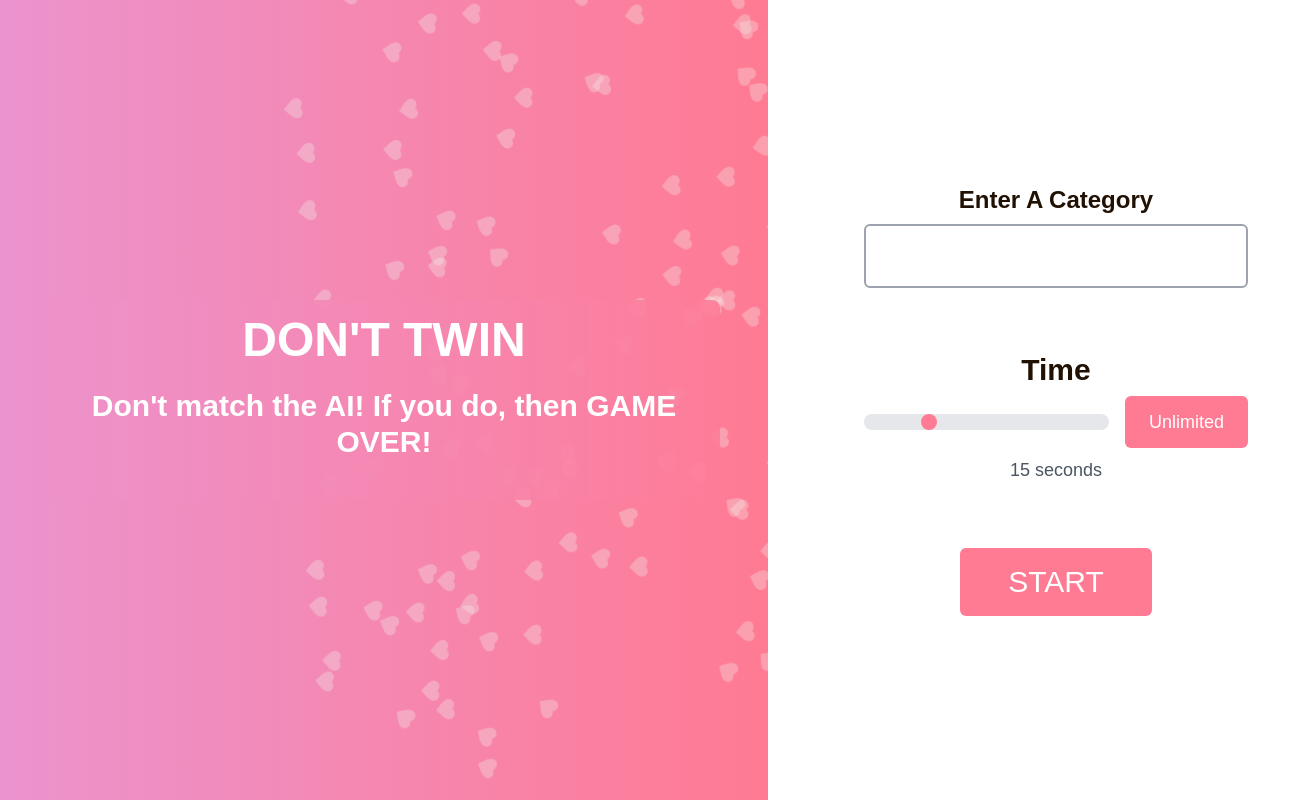
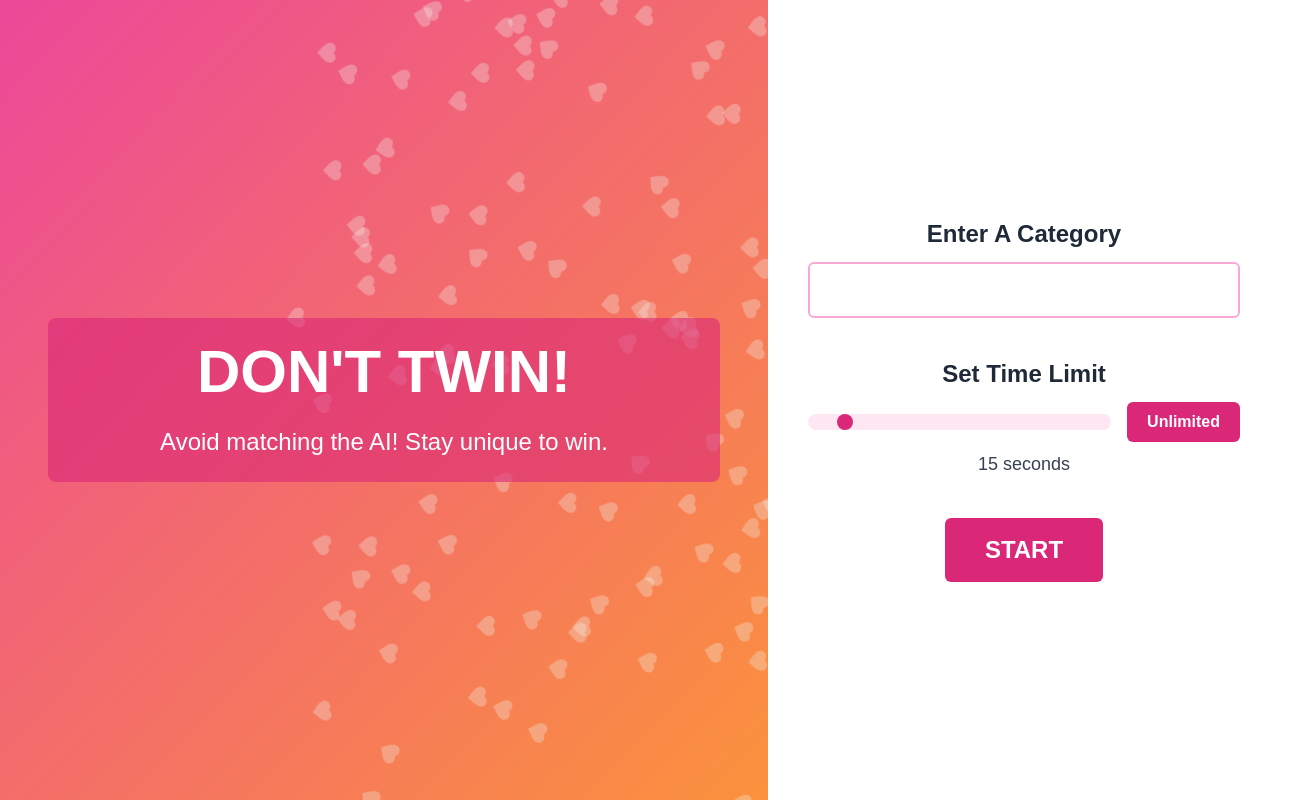
Before and after one commit to AshleyJoyE/DontTwin, a Next.js app in the folder Frontend/frontend/: page / in a window 1280 px wide. Shown: the whole page, 1312 px wide, since content can reach past the window. Built offline with nearby package versions, Linux system fonts and the light colour scheme.

Commit message:
Changed front end

```diff
--- a/Frontend/frontend/src/app/game/page.js
+++ b/Frontend/frontend/src/app/game/page.js
@@ -2,6 +2,15 @@
 import { useRouter, useSearchParams } from 'next/navigation';
 import { useState, useEffect, Suspense } from 'react';
 
+// Add these constants at the top of the file, outside of any component
+const HEART_COUNT = 200;
+const heartPositions = [...Array(HEART_COUNT)].map(() => ({
+  left: Math.random() * 100,
+  top: Math.random() * 100,
+  translateX: Math.random() * 100 - 50,
+  translateY: Math.random() * 100 - 50,
+  duration: Math.random() * 10 + 15,
+}));
 
 export default function GamePage() {
   return (
@@ -35,6 +44,11 @@ function GameContent() {
   const [loadedQuestion, setLoadedQuestion] = useState('');
   const [pastQuestions, setPastQuestions] = useState([]);
   const apiKey = process.env.NEXT_PUBLIC_MODEL_API;
+
+  // Add this function to clean the question text
+  const cleanQuestionText = (text) => {
+    return text.replace(/[^\w\s.,!?'-]/g, '').trim();
+  };
 
   const loadQuestion = async (categoryValue) => {
     setTimerStarted(false);
@@ -74,7 +88,7 @@ function GameContent() {
         }),
       });
       const response = await result.json()
-      const question = response.choices[0].message.content
+      const question = cleanQuestionText(response.choices[0].message.content);
 
       // Save question to past questions
       setPastQuestions(prev => [...prev, question]);
@@ -239,6 +253,13 @@ function GameContent() {
     }
   };
 
+  // Add this handler for the Enter key
+  const handleKeyPress = (e) => {
+    if (e.key === 'Enter' && !showAnswers && !isLoading && userAnswer.trim()) {
+      submitAnswer();
+    }
+  };
+
   useEffect(() => {
     // Get values from URL parameters
     const categoryParam = searchParams.get('category');
@@ -321,51 +342,58 @@ function GameContent() {
   };
 
   return (
-    <div className="flex flex-col items-center justify-center h-screen bg-gradient-to-r from-[hsla(320,69%,75%,1)] to-[hsla(349,100%,74%,1)] p-8 relative overflow-hidden">
+    <div className="flex flex-col items-center justify-center min-h-screen bg-gradient-to-br from-pink-500 to-orange-400 p-4 md:p-10 relative overflow-hidden">
+      <script async src="https://pagead2.googlesyndication.com/pagead/js/adsbygoogle.js?client=ca-pub-4565553802835245"
+     crossorigin="anonymous"></script>
       {/* Heart Background */}
       <div className="absolute inset-0">
-        {[...Array(200)].map((_, i) => (
+        {heartPositions.map((heart, i) => (
           <div
             key={i}
             className="absolute w-[30vw] h-[30vh] bg-[#f0f4ef]/30"
             style={{
               clipPath: "path('M12 21.35l-1.45-1.32C5.4 15.36 2 12.28 2 8.5 2 5.42 4.42 3 7.5 3c1.74 0 3.41.81 4.5 2.09C13.09 3.81 14.76 3 16.5 3 19.58 3 22 5.42 22 8.5c0 3.78-3.4 6.86-8.55 11.54L12 21.35z')",
-              animation: `float ${Math.random() * 10 + 15}s linear infinite`,
-              left: `${Math.random() * 100}%`,
-              top: `${Math.random() * 100}%`,
+              animation: `float${i} ${heart.duration}s linear infinite`,
+              left: `${heart.left}%`,
+              top: `${heart.top}%`,
             }}
           />
         ))}
       </div>
       <style jsx>{`
-        @keyframes float {
+        ${heartPositions.map((heart, i) => `
+          @keyframes float${i} {
             0% { transform: translate(0, 0) rotate(0deg); }
-          50% { transform: translate(${Math.random() * 100 - 50}px, ${Math.random() * 100 - 50}px) rotate(180deg); }
+            50% { transform: translate(${heart.translateX}px, ${heart.translateY}px) rotate(180deg); }
             100% { transform: translate(0, 0) rotate(360deg); }
           }
+        `).join('\n')}
       `}</style>
 
       {/* Game Content */}
-      <div className="relative z-20 flex flex-row w-full h-full">
-        {/* Left Column */}
-        <div className="w-[40vw] flex flex-col justify-center p-8">
-          <h1 className="text-5xl font-bold mb-4 text-black">DON'T TWIN!</h1>
-          <h2 className="text-lg font-bold">High Score ({category}): {highScore}</h2>
-          <div className="text-xl text-2xl font-semibold mb-6">Current Score: {score}</div>
-          <div className="text-xl text-2xl text-black font-semibold mb-6">You Get 1 Point For Each Round You Survive! </div>
+      <div className="relative z-20 flex flex-col lg:flex-row w-full h-full gap-8 max-w-6xl">
 
+        {/* Left Column - Added Overlay for Better Contrast */}
+        <div className="w-full lg:w-[35%] relative flex flex-col justify-center items-center text-white text-center p-6 md:p-10">
+          <div className="absolute inset-0 bg-pink-900/40 rounded-lg"></div>
+          <div className="relative z-10">
+            <h1 className="text-5xl md:text-6xl font-extrabold mb-6">DON'T TWIN!</h1>
+            <h2 className="text-lg md:text-2xl font-semibold">High Score: {highScore}</h2>
+            <p className="text-xl md:text-2xl font-light mb-8">Current Score: {score}</p>
             <button
               onClick={() => router.push('/')}
-            className="px-6 py-2 bg-black text-white rounded-md hover:bg-gray-800 transition mb-8 text-xl border-2 border-black"
+              className="px-6 py-3 bg-orange-200 text-pink-900 font-bold text-xl rounded-md hover:bg-orange-300 transition border border-orange-400 w-full md:w-auto"
             >
               NEW GAME
             </button>
           </div>
-        {/* Right Column */}
-        <div className="w-[60vw] h-full p-8">
-           {/* Question */}
-          <div className="w-full h-full bg-white/90 rounded-lg p-8 flex flex-col items-center justify-center max-w-3xl mx-auto">
-            <h2 className="text-3xl mb-8 text-black font-semibold text-center">
+        </div>
+
+        {/* Right Column - Game Interaction */}
+        <div className="w-full lg:w-[65%] bg-white/90 rounded-lg p-6 md:p-10 flex flex-col items-center shadow-lg border border-pink-200">
+
+          {/* Question Box */}
+          <h2 className="text-xl md:text-3xl mb-6 text-gray-900 font-semibold text-center">
             {isLoading ? (
               <span>Loading{'.'.repeat(dotCount)}</span>
             ) : (
@@ -373,136 +401,89 @@ function GameContent() {
             )}
           </h2>
 
-            {/* Timer */}
+          {/* Timer Bar */}
           {maxTime !== -1 && time >= 0 && (
-              <div className="w-3/4 h-4 bg-gray-200 rounded-full mb-4">
+            <div className="w-full md:w-3/4 h-4 bg-gray-300 rounded-full mb-4">
               <div
-                  className="h-full bg-[#FF7B93] rounded-full transition-all duration-1000"
-                  style={{width: `${(time/maxTime) * 100}%`}}
+                className="h-full bg-pink-700 rounded-full transition-all duration-1000"
+                style={{ width: `${(time / maxTime) * 100}%` }}
               />
             </div>
           )}
-
-            {/* Unlimited time */}
-            <div className="mb-8 text-xl text-black font-bold">
+          <div className="mb-6 text-lg md:text-xl text-gray-900 font-bold">
             {maxTime === -1 ? 'UNLIMITED TIME' : time >= 0 ? `${time} seconds left` : '0 seconds left'}
           </div>
 
+          {/* Answer Input & AI Display */}
+          <div className="flex flex-col md:flex-row w-full max-w-2xl justify-center gap-8 md:gap-12">
 
-            <div className="flex w-full max-w-2xl justify-center gap-12">
-              <div className="flex-1 flex flex-col items-center border-r border-black pr-8">
-                <div className="mb-4 text-xl font-semibold text-black">You</div>
-                <div className="mb-4">
-                  <svg className="w-12 h-12 text-[#FF7B93]" viewBox="0 0 24 24">
-                    <path fill="currentColor" d="M12 4a4 4 0 014 4 4 4 0 01-4 4 4 4 0 01-4-4 4 4 0 014-4m0 10c4.42 0 8 1.79 8 4v2H4v-2c0-2.21 3.58-4 8-4z"/>
-                  </svg>
-                </div>
-                <div className="flex flex-col items-center gap-4 w-full">
+            {/* Player Section */}
+            <div className="flex-1 flex flex-col items-center bg-white rounded-lg p-6 shadow-md border border-pink-200">
+              <div className="mb-4 text-xl font-semibold text-gray-900">You</div>
               <input
                 type="text"
                 value={userAnswer}
                 onChange={(e) => setUserAnswer(e.target.value)}
-                    onKeyDown={(e) => {
-                      if (e.key === 'Enter' && !showAnswers && !isLoading) {
-                        submitAnswer();
-                      }
-                    }}
-                    className="w-full border-2 border-gray-300 rounded-md p-3 text-black"
+                onKeyPress={handleKeyPress}
+                className="w-full border-2 border-pink-300 rounded-md p-3 text-gray-900 text-lg"
                 placeholder="Enter your answer"
                 disabled={showAnswers || isLoading}
               />
               <button
                 onClick={submitAnswer}
-                    className="px-6 py-3 bg-[#FF7B93] text-white rounded-md hover:bg-gray-800 transition w-full"
+                className="mt-4 px-6 py-3 bg-pink-600 text-white font-bold rounded-md hover:bg-pink-700 transition w-full"
                 disabled={showAnswers || isLoading}
               >
                 Submit
               </button>
             </div>
-                {showAnswers && userAnswer && <div className="mt-4 text-black font-bold">Your answer: {userAnswer}</div>}
-              </div>
 
-              {/* Right Column */}
-              <div className="flex-1 flex flex-col items-center pl-8">
-                <div className="mb-4 text-xl font-semibold text-black">AI</div>
-                <div className="mb-4">
-                  <svg className="w-12 h-12 text-[#FF7B93]" viewBox="0 0 24 24">
-                    <path fill="currentColor" d="M20 18c1.1 0 2-.9 2-2V6c0-1.1-.9-2-2-2H4c-1.1 0-2 .9-2 2v10c0 1.1.9 2 2 2H0v2h24v-2h-4zM4 6h16v10H4V6z"/>
-                  </svg>
-                </div>
-                <div className="flex-1 flex items-center justify-center">
-                  {!showAnswers && (
-                    <span className="text-5xl text-black">
-                      {'.'.repeat(dotCount)}
-                    </span>
-                  )}
-                </div>
-                {showAnswers && aiAnswer && <div className="text-black font-bold">AI's Answer: {aiAnswer}</div>}
+            {/* AI Section */}
+            <div className="flex-1 flex flex-col items-center bg-white rounded-lg p-6 shadow-md border border-pink-200">
+              <div className="mb-4 text-xl font-semibold text-gray-900">AI</div>
+              {showAnswers && aiAnswer && <div className="text-gray-900 font-bold">AI's Answer: {aiAnswer}</div>}
             </div>
           </div>
 
-            {/* Game Status Messages */}
-            {gameStatus === 'invalid' && (
-              <div className="mt-8 text-center">
-                <p className="text-red-600 text-xl font-bold mb-4">You entered an invalid answer! Game over!</p>
-                <p className="text-gray-600 text-lg mb-4">If you were right and didn't match the AI, use the override button to keep going, but be honest please!</p>
-                <div className="flex gap-4 justify-center">
+          {/* GAME FEEDBACK MESSAGE (Muted Colors) */}
+          {gameStatus && (
+            <div className={`mt-6 px-6 py-4 rounded-md text-center text-lg font-bold transition-all duration-500 ${
+              gameStatus === 'matched' ? "bg-pink-900 text-white" :
+              gameStatus === 'survived' ? "bg-orange-500 text-white" :
+              "bg-pink-700 text-white"
+            }`}>
+              {gameStatus === 'matched' && "You matched the AI! Game Over!"}
+              {gameStatus === 'survived' && "You survived! +1 Point!"}
+              {gameStatus === 'invalid' && "Invalid answer! Try Again!"}
+              {gameStatus === 'timeout' && "Time's up! Game Over!"}
+            </div>
+          )}
+
+          {/* Next Round / Restart / Override Buttons (Different Shades of Pink) */}
+          <div className="flex gap-4 mt-6">
+            {gameStatus === 'survived' && (
+              <button
+                onClick={handleNextRound}
+                className="px-6 py-2 bg-orange-500 text-white rounded-md hover:bg-orange-600 transition"
+              >
+                Next Round
+              </button>
+            )}
+            {(gameStatus === 'matched' || gameStatus === 'invalid' || gameStatus === 'timeout') && (
               <button
                 onClick={() => window.location.reload()}
-                    className="px-6 py-2 bg-black text-white rounded-md hover:bg-[#FF7B94] transition"
+                className="px-6 py-2 bg-pink-600 text-white rounded-md hover:bg-pink-700 transition"
               >
                 Play Again
               </button>
+            )}
+            {(gameStatus === 'invalid' || gameStatus === 'matched') && (
               <button
                 onClick={handleOverride}
-                    className="px-6 py-2 bg-[#FF7B93] text-white rounded-md hover:bg-[#FF7B94] transition"
+                className="px-6 py-2 bg-pink-500 text-white rounded-md hover:bg-pink-600 transition"
               >
                 Override
               </button>
-                </div>
-              </div>
-            )}
-            {gameStatus === 'matched' && (
-              <div className="mt-8 text-center">
-                <p className="text-red-600 text-xl font-bold mb-4">You matched the AI! Game over!</p>
-                <p className="text-gray-600 text-lg mb-4">If you were right and didn't match the AI, use the override button to keep going, but be honest please!</p>
-                <div className="flex gap-4 justify-center">
-                  <button
-                    onClick={() => window.location.reload()}
-                    className="px-6 py-2 bg-black text-white rounded-md hover:bg-[#FF7B94] transition"
-                  >
-                    Play Again
-                  </button>
-                  <button
-                    onClick={handleOverride}
-                    className="px-6 py-2 bg-[#FF7B93] text-white rounded-md hover:bg-[#FF7B94] transition"
-                  >
-                    Override
-                  </button>
-                </div>
-              </div>
-            )}
-            {gameStatus === 'survived' && (
-              <div className="mt-8 text-center">
-                <p className="text-green-600 text-xl font-bold mb-4">You survived! Plus one point!</p>
-                <button
-                  onClick={handleNextRound}
-                  className="px-6 py-2 bg-[#FF7B93] text-white rounded-md hover:bg-[#FF7B94] transition"
-                >
-                  Next Round
-                </button>
-              </div>
-            )}
-            {gameStatus === 'timeout' && (
-              <div className="mt-8 text-center">
-                <p className="text-red-600 text-xl font-bold mb-4">Time's up! Game Over!</p>
-                <button
-                    onClick={() => window.location.reload()}
-                    className="px-6 py-2 bg-black text-white rounded-md hover:bg-[#FF7B94] transition"
-                >
-                    Play Again
-                </button>
-              </div>
             )}
           </div>
         </div>
--- a/Frontend/frontend/src/app/page.js
+++ b/Frontend/frontend/src/app/page.js
@@ -2,108 +2,125 @@
 
 import { useRouter } from 'next/navigation';
 import { useState } from 'react';
+
+// Add heart animation constants
+const HEART_COUNT = 200;
+const heartPositions = [...Array(HEART_COUNT)].map(() => ({
+  left: Math.random() * 100,
+  top: Math.random() * 100,
+  translateX: Math.random() * 100 - 50,
+  translateY: Math.random() * 100 - 50,
+  duration: Math.random() * 10 + 15,
+}));
 
 export default function Home() {
   const router = useRouter();
   const [errorMessage, setErrorMessage] = useState('');
 
   return (
-<div className="flex flex-row items-center  min-h-screen bg-white">
-  <div className="flex flex-row space-x-8">
-    <div className="bg-gradient-to-r from-[hsla(320,69%,75%,1)] to-[hsla(349,100%,74%,1)] p-12 w-[60vw] h-[100vh] flex flex-col items-center justify-center relative overflow-hidden">
+    <div className="flex flex-col lg:flex-row min-h-screen bg-white">
+      <script async src="https://pagead2.googlesyndication.com/pagead/js/adsbygoogle.js?client=ca-pub-4565553802835245"
+     crossorigin="anonymous"></script>
+      {/* Left section - Pink-Orange gradient background with animated hearts */}
+      <div className="w-full lg:w-[60vw] bg-gradient-to-br from-pink-500 to-orange-400 p-4 md:p-12 min-h-[50vh] lg:h-screen flex flex-col items-center justify-center relative overflow-hidden">
+
+        {/* Heart Background */}
         <div className="absolute inset-0">
-        {[...Array(200)].map((_, i) => (
+          {heartPositions.map((heart, i) => (
             <div
               key={i}
               className="absolute w-[30vw] h-[30vh] bg-[#f0f4ef]/30"
               style={{
                 clipPath: "path('M12 21.35l-1.45-1.32C5.4 15.36 2 12.28 2 8.5 2 5.42 4.42 3 7.5 3c1.74 0 3.41.81 4.5 2.09C13.09 3.81 14.76 3 16.5 3 19.58 3 22 5.42 22 8.5c0 3.78-3.4 6.86-8.55 11.54L12 21.35z')",
-              animation: `float ${Math.random() * 10 + 15}s linear infinite`,
-              left: `${Math.random() * 100}%`,
-              top: `${Math.random() * 100}%`,
+                animation: `float${i} ${heart.duration}s linear infinite`,
+                left: `${heart.left}%`,
+                top: `${heart.top}%`,
               }}
             />
           ))}
         </div>
+
         <style jsx>{`
-        @keyframes float {
+          ${heartPositions.map((heart, i) => `
+            @keyframes float${i} {
               0% { transform: translate(0, 0) rotate(0deg); }
-          50% { transform: translate(${Math.random() * 100 - 50}px, ${Math.random() * 100 - 50}px) rotate(180deg); }
+              50% { transform: translate(${heart.translateX}px, ${heart.translateY}px) rotate(180deg); }
               100% { transform: translate(0, 0) rotate(360deg); }
             }
+          `).join('\n')}
         `}</style>
-      <div className="relative z-20 rounded-lg p-4 bg-gradient-to-r from-[hsla(323,72%,75%,1)] to-[hsla(347,97%,74%,1)]/90"
-      >
-        <h1 className="text-5xl font-semibold text-white mb-6 text-center">DON'T TWIN</h1>
-        <h2 className="text-3xl font-semibold text-white mb-6 text-center">Don't match the AI! If you do, then GAME OVER! </h2>
+
+        <div className="relative z-20 rounded-lg p-6 bg-pink-600/60 w-full max-w-2xl mx-auto text-center">
+          <h1 className="text-4xl md:text-6xl font-extrabold text-white mb-6">DON'T TWIN!</h1>
+          <h2 className="text-lg md:text-2xl text-white font-light">Avoid matching the AI! Stay unique to win.</h2>
         </div>
       </div>
-    <div className="flex flex-col items-center space-y-16 justify-center items-center w-[40vw]">
-      {/* Category Field */}
-      <div className="flex flex-col items-start w-96 items-center">
-        <label
-          className="text-2xl font-semibold text-[#211103] mb-2"
-          htmlFor="category"
-        >
+
+      {/* Right section - Game Controls */}
+      <div className="w-full lg:w-[40vw] p-6 md:p-10 flex flex-col items-center justify-center space-y-10">
+
+        {/* Category Input */}
+        <div className="flex flex-col items-center w-full max-w-md">
+          <label className="text-xl md:text-2xl font-semibold text-gray-800 mb-3" htmlFor="category">
             Enter A Category
           </label>
           <input
             id="category"
             type="text"
-          className="border-2 border-gray-400 rounded-md px-6 py-4 text-xl text-black w-full focus:outline-none focus:border-[#FF7B93]"
+            className="border-2 border-pink-300 rounded-md px-5 py-3 text-lg text-black w-full focus:outline-none focus:border-pink-500"
+            onKeyDown={(e) => {
+              if (e.key === 'Enter') {
+                const category = e.target.value.trim();
+                const time = document.getElementById('time').value;
+
+                if (!category) {
+                  setErrorMessage("Please enter a category");
+                  return;
+                }
+
+                const timeValue = time === '60' ? -1 : parseInt(time);
+                router.push(`/game?category=${encodeURIComponent(category)}&time=${timeValue}`);
+              }
+            }}
           />
           {errorMessage && (
-          <p className="text-xl font-bold text-red-700">{errorMessage}</p>
+            <p className="text-red-500 mt-2">{errorMessage}</p>
           )}
         </div>
 
-      {/* Time Field */}
-      <div className="flex flex-col items-start w-96 items-center">
-        <label
-          className="text-3xl font-semibold text-[#211103] mb-2"
-          htmlFor="time"
-        >
-          Time
+        {/* Timer Control */}
+        <div className="flex flex-col items-center w-full max-w-md">
+          <label className="text-xl md:text-2xl font-semibold text-gray-800 mb-3" htmlFor="time">
+            Set Time Limit
           </label>
           <div className="flex items-center w-full gap-4">
             <input
               id="time"
               type="range"
-            min="0"
+              min="10"
               max="60"
               defaultValue={15}
               onChange={(e) => {
-              const timeDisplay = document.getElementById('timeDisplay');
-              const unlimitedBtn = document.getElementById('unlimitedBtn');
-              unlimitedBtn.classList.remove('animate-pulse', 'bg-[#FF7B93]');
-              unlimitedBtn.classList.add('bg-[#FF7B93]');
-              timeDisplay.textContent = `${e.target.value} seconds`;
+                document.getElementById('timeDisplay').textContent = `${e.target.value} seconds`;
               }}
-            className="w-full h-4 bg-gray-200 rounded-lg appearance-none cursor-pointer [&::-webkit-slider-thumb]:appearance-none [&::-webkit-slider-thumb]:h-4 [&::-webkit-slider-thumb]:w-4 [&::-webkit-slider-thumb]:rounded-full [&::-webkit-slider-thumb]:bg-[#FF7B93]"
+              className="w-full h-4 bg-pink-100 rounded-full appearance-none cursor-pointer focus:outline-none
+              [&::-webkit-slider-thumb]:appearance-none [&::-webkit-slider-thumb]:h-4 [&::-webkit-slider-thumb]:w-4 [&::-webkit-slider-thumb]:rounded-full [&::-webkit-slider-thumb]:bg-pink-600
+              [&::-moz-range-thumb]:appearance-none [&::-moz-range-thumb]:h-4 [&::-moz-range-thumb]:w-4 [&::-moz-range-thumb]:rounded-full [&::-moz-range-thumb]:bg-pink-600
+              [&::-ms-thumb]:appearance-none [&::-ms-thumb]:h-4 [&::-ms-thumb]:w-4 [&::-ms-thumb]:rounded-full [&::-ms-thumb]:bg-pink-600"
             />
             <button
               id="unlimitedBtn"
-            onClick={(e) => {
+              onClick={() => {
                 const timeSlider = document.getElementById('time');
-              const timeDisplay = document.getElementById('timeDisplay');
-              if (e.target.classList.contains('bg-[#FF7B93]')) {
-                e.target.classList.remove('bg-[#FF7B93]');
-                e.target.classList.add('bg-[#FF7B93]', 'animate-pulse');
                 timeSlider.value = 60;
-                timeDisplay.textContent = 'Unlimited time';
-              } else {
-                e.target.classList.remove('bg-[#FF7B93]', 'animate-pulse');
-                e.target.classList.add('bg-[#FF7B93]');
-                timeSlider.value = 15;
-                timeDisplay.textContent = '15 seconds';
-              }
+                document.getElementById('timeDisplay').textContent = "Unlimited";
               }}
-            className="px-6 py-3 text-lg bg-[#FF7B93] text-white rounded-md hover:bg-[#FF7B93] transition whitespace-nowrap"
+              className="px-5 py-2 bg-pink-600 text-white font-semibold rounded-md hover:bg-pink-700 transition"
             >
               Unlimited
             </button>
           </div>
-        <div className="text-lg text-gray-600 mt-2">
+          <div className="text-lg text-gray-700 mt-2">
             <span id="timeDisplay">15 seconds</span>
           </div>
         </div>
@@ -112,27 +129,21 @@ export default function Home() {
         <button
           onClick={() => {
             const category = document.getElementById('category').value.trim();
-          const timeSlider = document.getElementById('time');
+            const time = document.getElementById('time').value;
 
             if (!category) {
-            setErrorMessage('Please enter a category');
+              setErrorMessage("Please enter a category");
               return;
             }
 
-          const time = timeSlider.value === '60' &&
-            document.getElementById('timeDisplay').textContent === 'Unlimited time'
-            ? -1
-            : parseInt(timeSlider.value);
-
-          router.push(`/game?category=${encodeURIComponent(category)}&time=${time}`);
+            const timeValue = time === '60' ? -1 : parseInt(time);
+            router.push(`/game?category=${encodeURIComponent(category)}&time=${timeValue}`);
           }}
-        className="mt-8 px-12 py-4 bg-[#FF7B93] text-white rounded-md hover:bg-[#FF7B93]/80 transition text-3xl"
+          className="px-10 py-4 bg-pink-600 text-white text-2xl font-bold rounded-md hover:bg-pink-700 transition"
         >
           START
         </button>
       </div>
     </div>
-</div>
-
   );
 }
```
Lines whose indentation alone changed are shown as unchanged.
